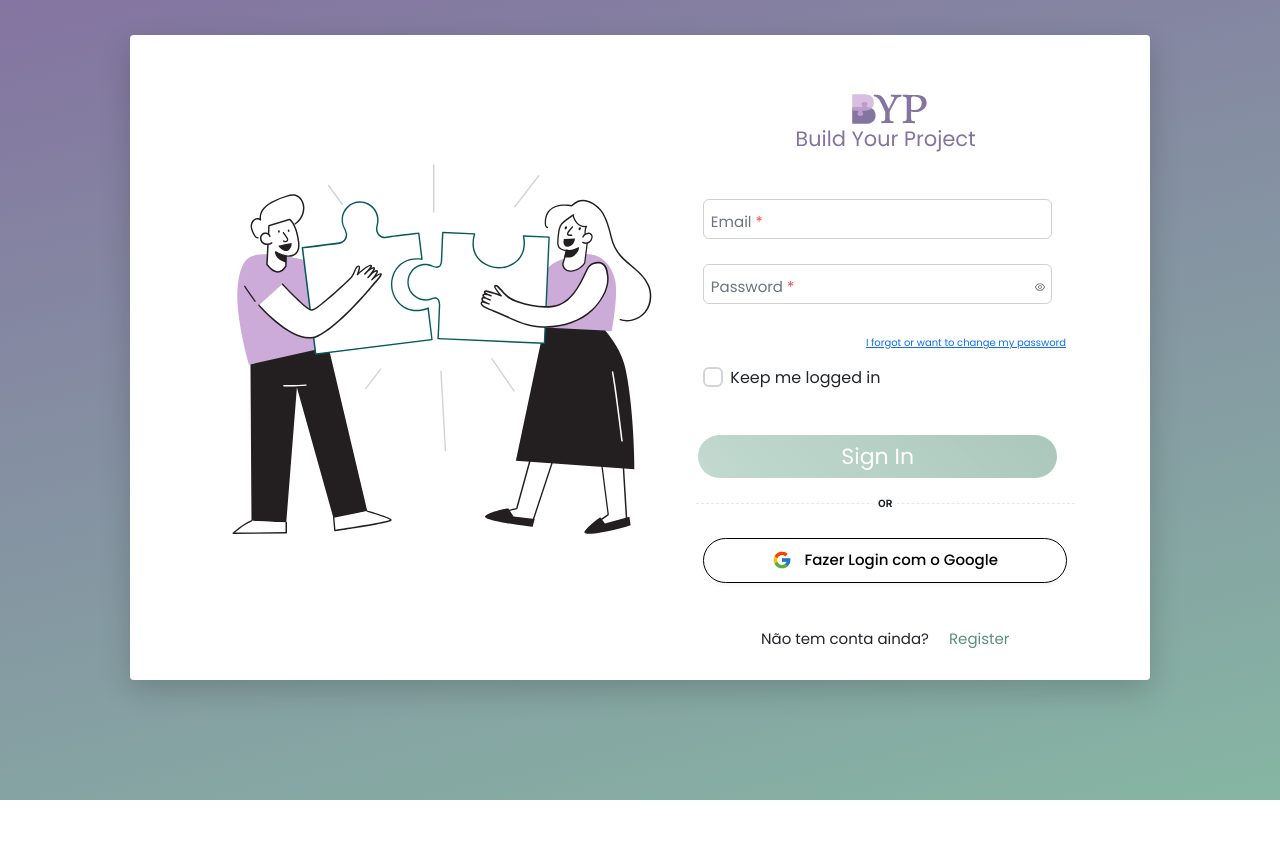
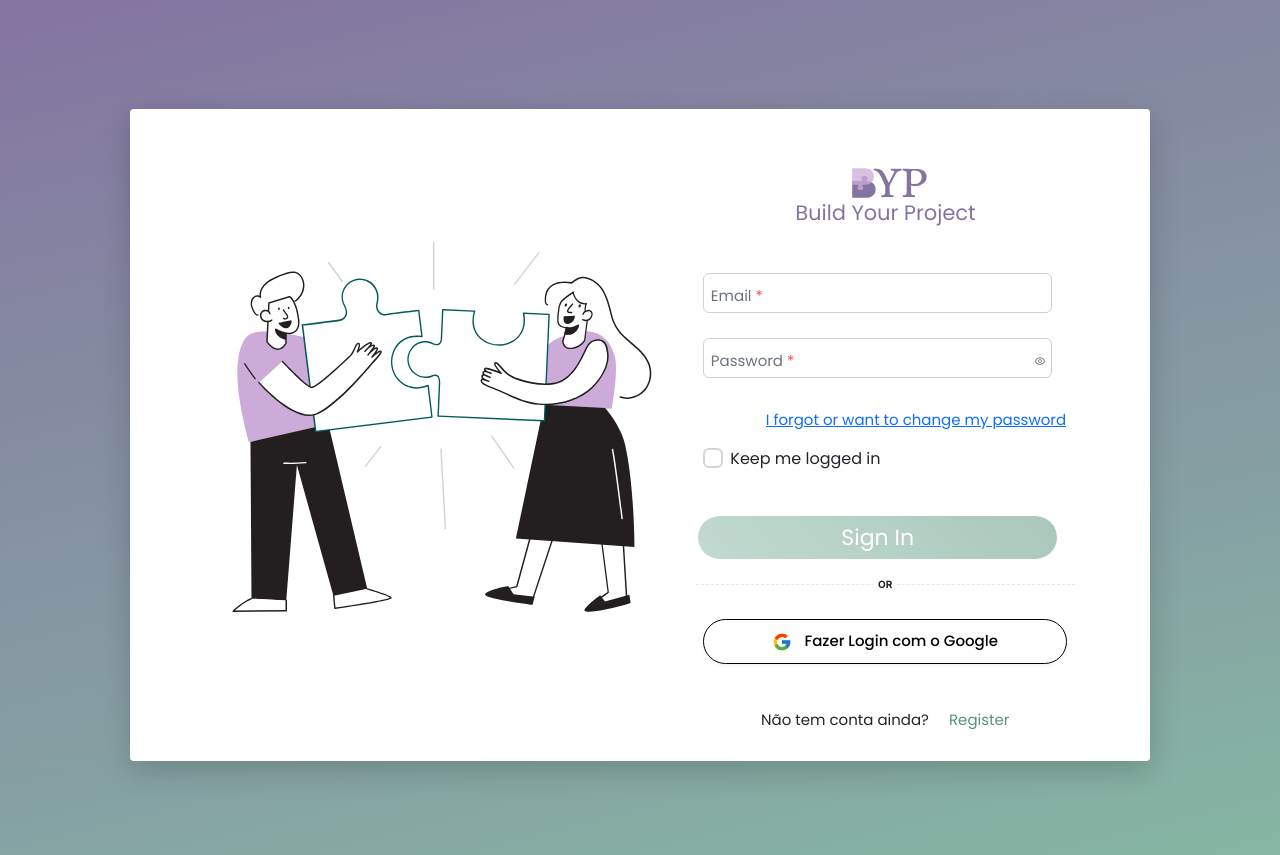
Before and after one commit to GreenBerries-BYP/BuildYourProject-front, a React (Vite) app in the folder frontend/: page /login in a window 1280 px wide. Before the commit the page ends 800 px from the top, so only its background shows below. Built offline with nearby package versions, Linux system fonts and the light colour scheme; no server answers.

Commit message:
fix: consertando estilos que quebraram com o novo commit

```diff
--- a/frontend/src/components/ModalAnaliseProjeto.jsx
+++ b/frontend/src/components/ModalAnaliseProjeto.jsx
@@ -1,4 +1,3 @@
-// components/ModalAnaliseProjeto.jsx
 import React, { useState } from 'react';
 import '../styles/ModalAnalise.css';
 import { analisarProjeto, aplicarSugestao } from '../api/api';
--- a/frontend/src/styles/LoginCadastro.css
+++ b/frontend/src/styles/LoginCadastro.css
@@ -1,4 +1,4 @@
-.register {
+.login, .register {
   min-height: 100vh;
 }
 
@@ -34,7 +34,7 @@ label {
 }
 
 .link-esqueci {
-  font-size: 1.5rem;
+  font-size: 1.5rem !important;
   cursor: pointer;
 }
 
--- a/frontend/src/styles/ModalAnalise.css
+++ b/frontend/src/styles/ModalAnalise.css
@@ -3,7 +3,7 @@
   max-width: 600px;
   max-height: 90vh;
   overflow-y: auto;
-  background: var(--modal-bg);
+  background-color: var(--white-color);
   border-radius: 15px;
 }
 
--- a/frontend/src/styles/ModalForgotPasswordDeleteProject.css
+++ b/frontend/src/styles/ModalForgotPasswordDeleteProject.css
@@ -33,16 +33,21 @@ label{
 .modal-content {
   background: var(--white-color);
   border-radius: 10px;
-  width: 400px;
-  max-width: 90%;
-  padding: 0;
+  width: 20rem;
+  max-width: 50%;
   box-shadow: 0 5px 15px rgba(0,0,0,0.3);
 }
 
 .modal-header {
   display: flex;
+  padding-inline: 2rem !important;
   justify-content: space-between;
   align-items: center;
+}
+
+.modal-body{
+  background-color: var(--white-color);
+  padding: 2rem !important;
 }
 
 .close-btn {
```
